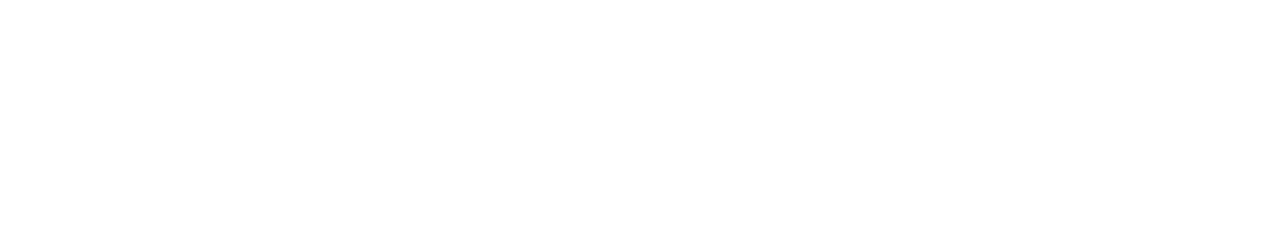
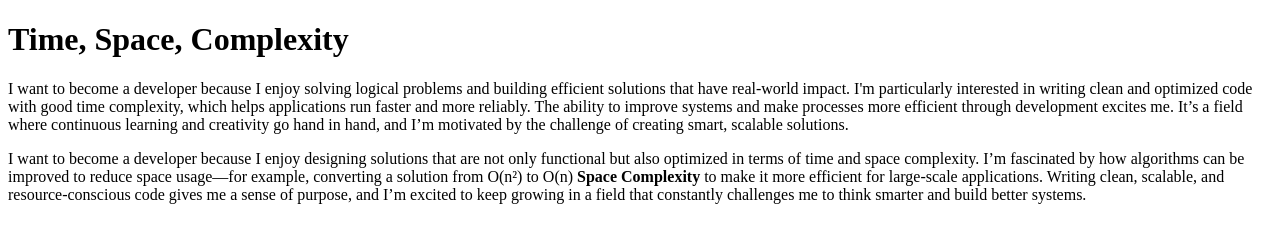
Before and after one commit to acciojob/time-and-space-complexity-adarshmane, a website: page main.html in a window 1280 px wide. Drawn offline with Linux system fonts and the light colour scheme.

Commit message:
created a submission

```diff
--- a/main.html
+++ b/main.html
@@ -8,6 +8,10 @@
 
 <body>
 	<!-- the entire body must be written by student -->
+	<h1>Time, Space, Complexity</h1>
+	<p>I want to become a developer because I enjoy solving logical problems and building efficient solutions that have real-world impact. I'm particularly interested in writing clean and optimized code with good time complexity, which helps applications run faster and more reliably. The ability to improve systems and make processes more efficient through development excites me. It’s a field where continuous learning and creativity go hand in hand,
+		and I’m motivated by the challenge of creating smart, scalable solutions.</p>
+	<p>I want to become a developer because I enjoy designing solutions that are not only functional but also optimized in terms of time and space complexity. I’m fascinated by how algorithms can be improved to reduce space usage—for example, converting a solution from O(n²) to O(n) <b>Space Complexity</b> to make it more efficient for large-scale applications. Writing clean, scalable, and resource-conscious code gives me a sense of purpose, and I’m excited to keep growing in a field that constantly challenges me to think smarter and build better systems.</p>
     <script type="text/javascript" src="./script.js">
 </script>
 
```
